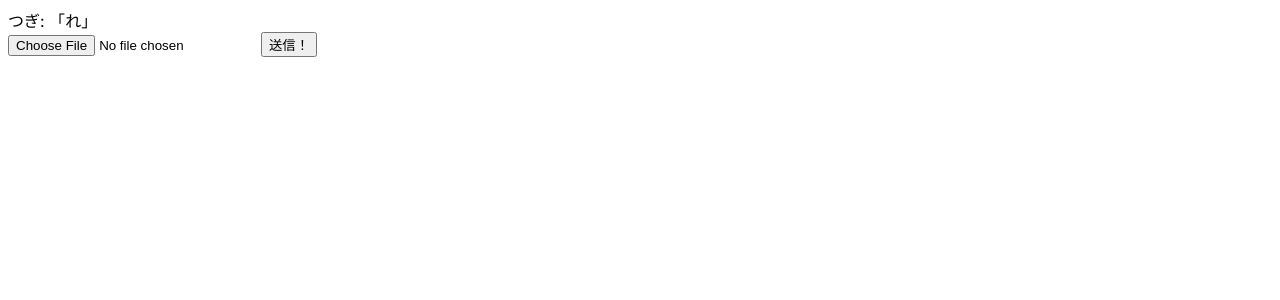
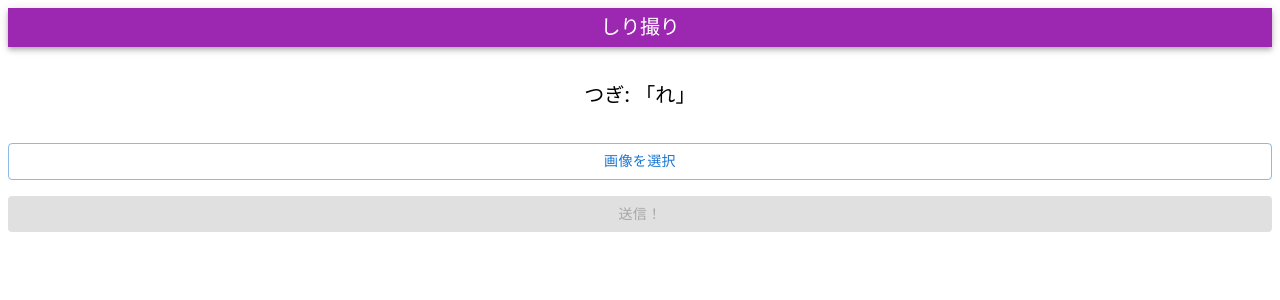
Before and after one commit to oginom/siritori, a Next.js app: page / in a window 1280 px wide. Shown: the top 300 px of the page. Built offline with nearby package versions, Linux system fonts and the light colour scheme.

Commit message:
use material-ui

```diff
--- a/package.json
+++ b/package.json
@@ -9,6 +9,9 @@
     "lint": "next lint"
   },
   "dependencies": {
+    "@emotion/react": "^11.11.4",
+    "@emotion/styled": "^11.11.5",
+    "@mui/material": "^5.15.20",
     "axios": "^1.7.2",
     "next": "14.2.4",
     "openai": "^4.51.0",
--- a/src/app/layout.tsx
+++ b/src/app/layout.tsx
@@ -1,11 +1,14 @@
+import { AppBar, Typography } from "@mui/material";
 import type { Metadata } from "next";
 import { Inter } from "next/font/google";
 
 const inter = Inter({ subsets: ["latin"] });
 
+const TITLE = "しり撮り";
+
 export const metadata: Metadata = {
-  title: "しり撮り",
-  description: "しり撮り - 写真でしりとり",
+  title: TITLE,
+  description: `${TITLE} - 写真でしりとり`,
 };
 
 export default function RootLayout({
@@ -15,7 +18,16 @@ export default function RootLayout({
 }>) {
   return (
     <html lang="ja">
-      <body className={inter.className}>{children}</body>
+      <body className={inter.className}>
+        <AppBar color="secondary" position="static">
+          <Typography variant="h1" fontSize={20} align="center" m={1}>
+            {TITLE}
+          </Typography>
+        </AppBar>
+        <div id="main">
+          {children}
+        </div>
+      </body>
     </html>
   );
 }
--- a/src/app/page.tsx
+++ b/src/app/page.tsx
@@ -2,6 +2,7 @@
 
 import { useState, useRef, useEffect } from "react";
 import axios from "axios";
+import { Button, ImageList, ImageListItem, ImageListItemBar, Stack, Typography } from "@mui/material";
 
 
 const MAX_IMAGE_SIZE = 256;
@@ -116,6 +117,7 @@ export default function Home() {
   }, []);
 
   const imageInputRef = useRef<HTMLInputElement>(null);
+  const [sending, setSending] = useState<boolean>(false);
 
   const handleImageUpload = (e: React.ChangeEvent<HTMLInputElement>) => {
     const file = e.target.files?.[0];
@@ -148,9 +150,12 @@ export default function Home() {
     setImage(null);
     setResizedImage(null);
     setResult("");
+    window.scrollTo(0, document.body.scrollHeight);
   }
 
   const handleSubmit = async (e: React.FormEvent<HTMLFormElement>) => {
+    setSending(true);
+    setResult("");
     e.preventDefault();
 
     const prompt = `これは何ですか？必ずひらがなで答えの言葉だけ返してください。\n句読点や記号は不要です。\n複数の候補がある場合は、「${start}」から始まる言葉を考えてください。無い場合は他の文字から始まってもかまいません。\n例: とろふぃー りんご じゃーじ`;
@@ -162,31 +167,31 @@ export default function Home() {
     if (imageInputRef?.current) {
       imageInputRef.current.value = "";
     }
+    setSending(false);
   };
 
   return (
     <div>
-      {siris.map((siri, i) => (
-        <div key={i}>
-          <div>
-            <img src={siri.image} width="50%"/>
-          </div>
-          <div>
-            {siri.text}
-          </div>
-        </div>
-      ))}
-      <div>
+      <ImageList cols={2}>
+        {siris.map((siri, i) => (
+          <ImageListItem key={i}>
+            <img src={siri.image} width="100%"/>
+            <ImageListItemBar title={siri.text} />
+          </ImageListItem>
+        ))}
+      </ImageList>
+      <Typography variant="h6" align="center" m={2}>
         つぎ: 「{start}」
-      </div>
+      </Typography>
       <form onSubmit={handleSubmit}>
-        <input type="file" accept="image/*" onChange={handleImageUpload} ref={imageInputRef}/>
-        <button type="submit">送信！</button>
+        <Stack direction="column" spacing={2} alignItems="center">
+          {image && <img src={image} width="50%"/>}
+          <div>{result ?? "&nbsp;"}</div>
+          <Button onClick={() => {imageInputRef.current?.click()}} variant="outlined" fullWidth>画像を選択</Button>
+          <input style={{display: "none"}} type="file" accept="image/*" onChange={handleImageUpload} ref={imageInputRef}/>
+          <Button disabled={!image || sending} type="submit" variant="contained" fullWidth>送信！</Button>
+        </Stack>
       </form>
-      {image && <img src={image} width="50%"/>}
-      {result && (
-        <div>{result}</div>
-      )}
     </div>
   );
 }
```
Also changed, not shown: 1 other file (tests, documents, lock files or other folders).
